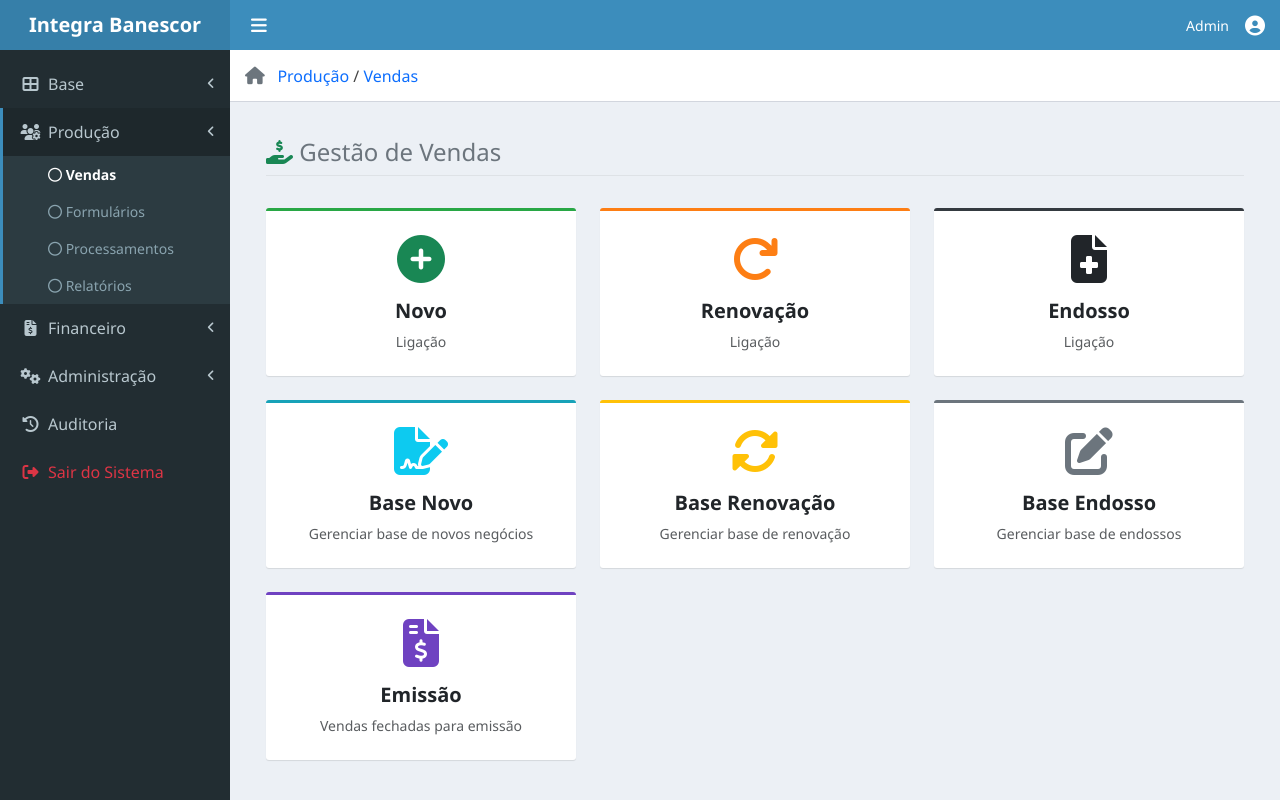
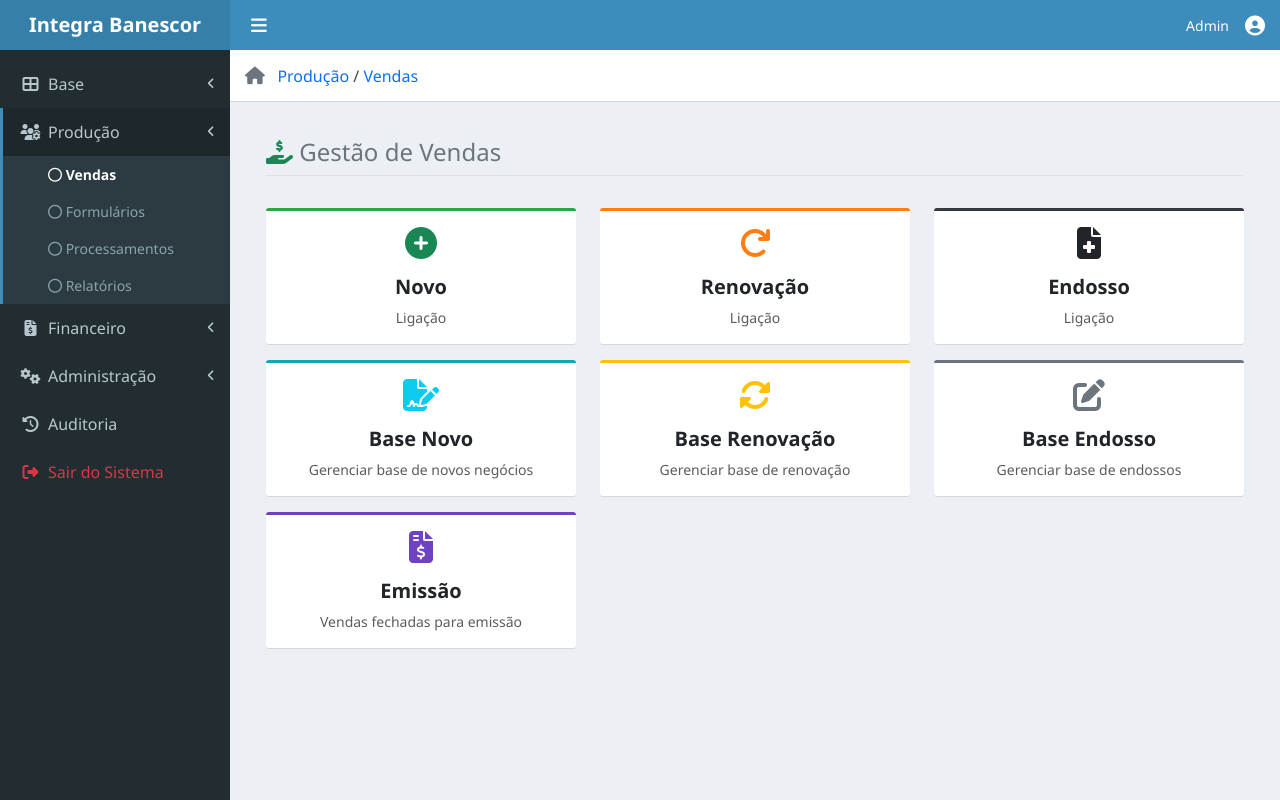
Before and after one commit to DevelopeGoncalves/testando, a Django app: page /producao/vendas/ in a window 1280 px wide. Run offline with Django 5.2, Linux system fonts and the light colour scheme; the visitor is signed in with stand-in values (Sample User, id 1); data that the repository does not hold is empty; some libraries are stand-ins or nearby versions.

Commit message:
Ligacao: seguradora pesquisavel + campo Comissao; cards de Vendas menores
- Campo Seguradora da ligacao virou pesquisavel (input com datalist), da pra
  digitar e filtrar o relacionamento; guarda o id num campo oculto
- Novo campo Comissao (%) ao lado, com formato milhar/decimal e limite de 0 a 65
  (trava em 65 tanto no front quanto ao salvar); migracao 0052
- Comissao aparece no historico de ligacoes (Novo, Base Novo e pop-up)
- Tela Gestao de Vendas: cards menores (padding, icones e margens reduzidos)

```diff
--- a/core/models.py
+++ b/core/models.py
@@ -372,6 +372,8 @@ class LigacaoIndicacao(models.Model):
     # Seguradora escolhida no momento da ligação (usada principalmente quando a venda é
     # fechada, para a Emissão). Relacionamento com a tabela de Seguradoras.
     seguradora = models.ForeignKey('Seguradora', on_delete=models.SET_NULL, null=True, blank=True, verbose_name="Seguradora")
+    # Comissão em % (0 a 65). Preenchida na ligação, junto da venda/seguradora.
+    comissao = models.DecimalField("Comissão (%)", max_digits=5, decimal_places=2, null=True, blank=True)
     cadastrado_por = models.CharField("Cadastrado/tratado por", max_length=150, blank=True, null=True)
 
 
--- a/core/templates/core/producao/vendas/index.html
+++ b/core/templates/core/producao/vendas/index.html
@@ -20,18 +20,18 @@
 
         <div class="col-lg-4 col-6">
             <a href="{% url 'vendas_novo_negocio' %}" class="link-card">
-                <div class="card card-menu mb-4" style="border-top-color: #28a745;">
-                    <div class="card-body text-center p-4">
-                        <i class="fas fa-plus-circle fa-3x text-success mb-3"></i>
+                <div class="card card-menu mb-3" style="border-top-color: #28a745;">
+                    <div class="card-body text-center p-3">
+                        <i class="fas fa-plus-circle fa-2x text-success mb-3"></i>
                         <h5 class="card-title text-dark fw-bold">Novo</h5>
                         <p class="card-text text-muted small">Ligação</p>
                     </div>
                 </div>
             </a>
             <a href="{% url 'lista_base_novo' %}" class="link-card">
-                <div class="card card-menu mb-4" style="border-top-color: #17a2b8;">
-                    <div class="card-body text-center p-4">
-                        <i class="fas fa-file-signature fa-3x text-info mb-3"></i>
+                <div class="card card-menu mb-3" style="border-top-color: #17a2b8;">
+                    <div class="card-body text-center p-3">
+                        <i class="fas fa-file-signature fa-2x text-info mb-3"></i>
                         <h5 class="card-title text-dark fw-bold">Base Novo</h5>
                         <p class="card-text text-muted small">Gerenciar base de novos negócios</p>
                     </div>
@@ -41,18 +41,18 @@
 
         <div class="col-lg-4 col-6">
             <a href="{% url 'vendas_nova_renovacao' %}" class="link-card">
-                <div class="card card-menu mb-4" style="border-top-color: #fd7e14;">
-                    <div class="card-body text-center p-4">
-                        <i class="fas fa-redo fa-3x mb-3" style="color: #fd7e14;"></i>
+                <div class="card card-menu mb-3" style="border-top-color: #fd7e14;">
+                    <div class="card-body text-center p-3">
+                        <i class="fas fa-redo fa-2x mb-3" style="color: #fd7e14;"></i>
                         <h5 class="card-title text-dark fw-bold">Renovação</h5>
                         <p class="card-text text-muted small">Ligação</p>
                     </div>
                 </div>
             </a>
             <a href="{% url 'vendas_renovacao' %}" class="link-card">
-                <div class="card card-menu mb-4" style="border-top-color: #ffc107;">
-                    <div class="card-body text-center p-4">
-                        <i class="fas fa-sync-alt fa-3x text-warning mb-3"></i>
+                <div class="card card-menu mb-3" style="border-top-color: #ffc107;">
+                    <div class="card-body text-center p-3">
+                        <i class="fas fa-sync-alt fa-2x text-warning mb-3"></i>
                         <h5 class="card-title text-dark fw-bold">Base Renovação</h5>
                         <p class="card-text text-muted small">Gerenciar base de renovação</p>
                     </div>
@@ -62,18 +62,18 @@
 
         <div class="col-lg-4 col-6">
             <a href="{% url 'vendas_novo_endosso' %}" class="link-card">
-                <div class="card card-menu mb-4" style="border-top-color: #343a40;">
-                    <div class="card-body text-center p-4">
-                        <i class="fas fa-file-medical fa-3x text-dark mb-3"></i>
+                <div class="card card-menu mb-3" style="border-top-color: #343a40;">
+                    <div class="card-body text-center p-3">
+                        <i class="fas fa-file-medical fa-2x text-dark mb-3"></i>
                         <h5 class="card-title text-dark fw-bold">Endosso</h5>
                         <p class="card-text text-muted small">Ligação</p>
                     </div>
                 </div>
             </a>
             <a href="{% url 'vendas_endosso' %}" class="link-card">
-                <div class="card card-menu mb-4" style="border-top-color: #6c757d;">
-                    <div class="card-body text-center p-4">
-                        <i class="fas fa-edit fa-3x text-secondary mb-3"></i>
+                <div class="card card-menu mb-3" style="border-top-color: #6c757d;">
+                    <div class="card-body text-center p-3">
+                        <i class="fas fa-edit fa-2x text-secondary mb-3"></i>
                         <h5 class="card-title text-dark fw-bold">Base Endosso</h5>
                         <p class="card-text text-muted small">Gerenciar base de endossos</p>
                     </div>
@@ -83,9 +83,9 @@
 
         <div class="col-lg-4 col-6">
             <a href="{% url 'vendas_emissao' %}" class="link-card">
-                <div class="card card-menu mb-4" style="border-top-color: #6f42c1;">
-                    <div class="card-body text-center p-4">
-                        <i class="fas fa-file-invoice-dollar fa-3x mb-3" style="color: #6f42c1;"></i>
+                <div class="card card-menu mb-3" style="border-top-color: #6f42c1;">
+                    <div class="card-body text-center p-3">
+                        <i class="fas fa-file-invoice-dollar fa-2x mb-3" style="color: #6f42c1;"></i>
                         <h5 class="card-title text-dark fw-bold">Emissão</h5>
                         <p class="card-text text-muted small">Vendas fechadas para emissão</p>
                     </div>
--- a/core/views.py
+++ b/core/views.py
@@ -932,10 +932,18 @@ def _salvar_indicacao_e_ligacoes(request, processar_ligacoes=True):
         motivo_val = request.POST.get(f'ligacao_motivo_nao_venda{sufixo}')
         seguradora_val = request.POST.get(f'ligacao_seguradora{sufixo}')
 
+        # Comissão em %: aceita o formato milhar/decimal do pt-BR e é limitada a 0-65.
+        comissao_val = _parse_valor_moeda_brl(request.POST.get(f'ligacao_comissao{sufixo}'))
+        if comissao_val is not None:
+            if comissao_val < 0:
+                comissao_val = 0
+            elif comissao_val > 65:
+                comissao_val = 65
+
         # o "Prêmio Total" só vem no POST quando "Vendas Central" ou "Vendas Agência" está marcado
         premio_total_val = _parse_valor_moeda_brl(request.POST.get(f'ligacao_premio_total{sufixo}')) if (venda_central_val or agn_val) else None
         if not any([data_val, status_val, proximo_val, obs_val, ramal_val,
-                    venda_central_val, agn_val, motivo_val, seguradora_val]):
+                    venda_central_val, agn_val, motivo_val, seguradora_val, comissao_val]):
             return
 
         # o protocolo já vem gerado do html (ao criar a ligação), mas se
@@ -956,6 +964,7 @@ def _salvar_indicacao_e_ligacoes(request, processar_ligacoes=True):
             agn=agn_val,
             motivo_nao_venda_id=motivo_val or None,
             seguradora_id=seguradora_val or None,
+            comissao=comissao_val,
             # sempre gravado com o usuário logado no momento do salvamento,
             # nunca aceito vindo do POST (campo é readonly na ficha)
             cadastrado_por=request.user.get_full_name() or request.user.username,
```
Also changed, not shown: core/templates/core/base/formularios/base_novo.html (+53 -9 lines), core/migrations/0052_ligacaoindicacao_comissao.py (added).
